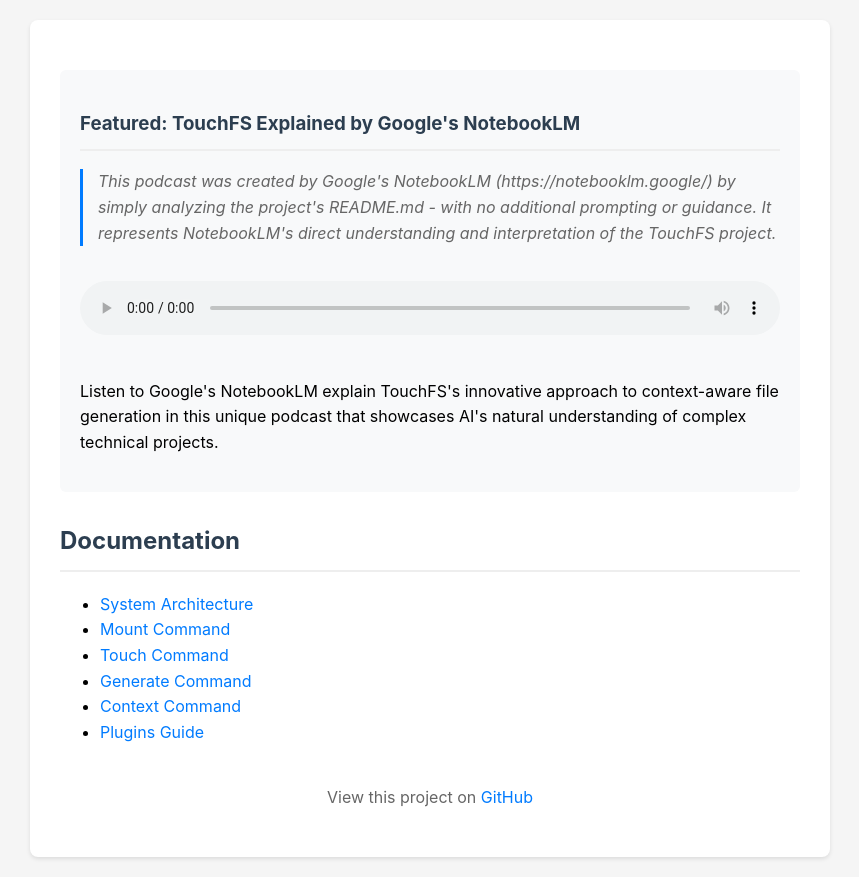
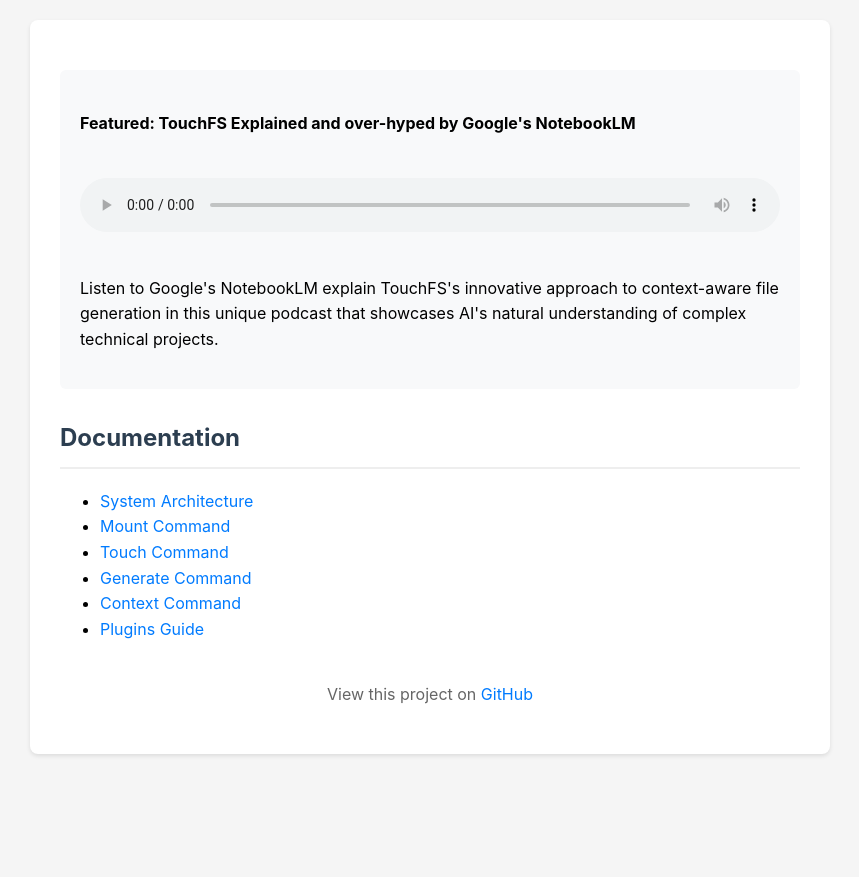
Before and after one commit to kristerhedfors/touchfs, a website: page docs/index.html in a window 1280 px wide. Shown: the whole page, without its empty margins (210-1069 px from the left). After the commit the page ends 800 px from the top, so only its background shows below. Drawn offline with nearby package versions, Linux system fonts and the light colour scheme.

Commit message:
Update index.html

```diff
--- a/docs/index.html
+++ b/docs/index.html
@@ -85,11 +85,7 @@
 <body>
     <div class="container">
         <div class="podcast-section">
-            <h3>Featured: TouchFS Explained by Google's NotebookLM</h3>
-
-            <div class="source-note">
-                This podcast was created by Google's NotebookLM (https://notebooklm.google/) by simply analyzing the project's README.md - with no additional prompting or guidance. It represents NotebookLM's direct understanding and interpretation of the TouchFS project.
-            </div>
+            <h4>Featured: TouchFS Explained and over-hyped by Google's NotebookLM</h4>
 
             <audio controls>
                 <source src="notebooklm_podcast/TouchFS_%20Context-Aware%20File%20Generation.mp3" type="audio/mpeg">
```
